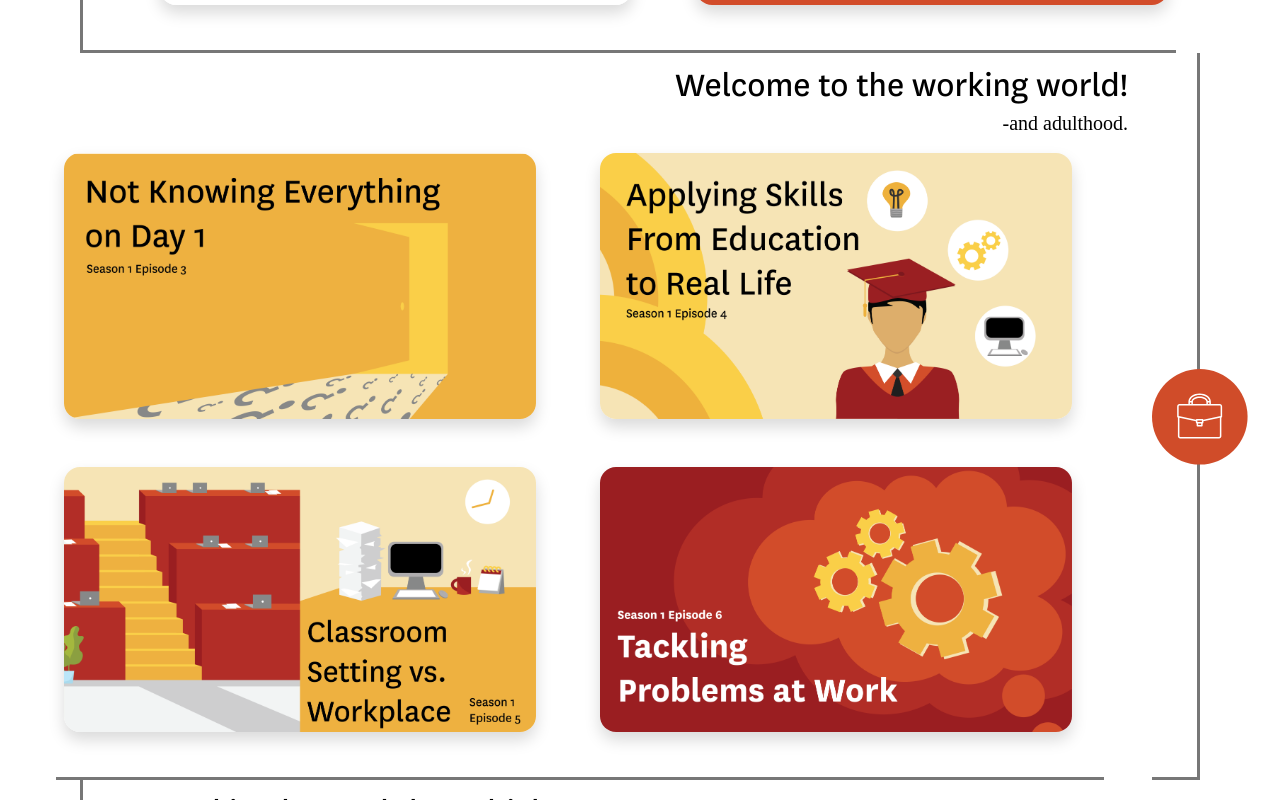
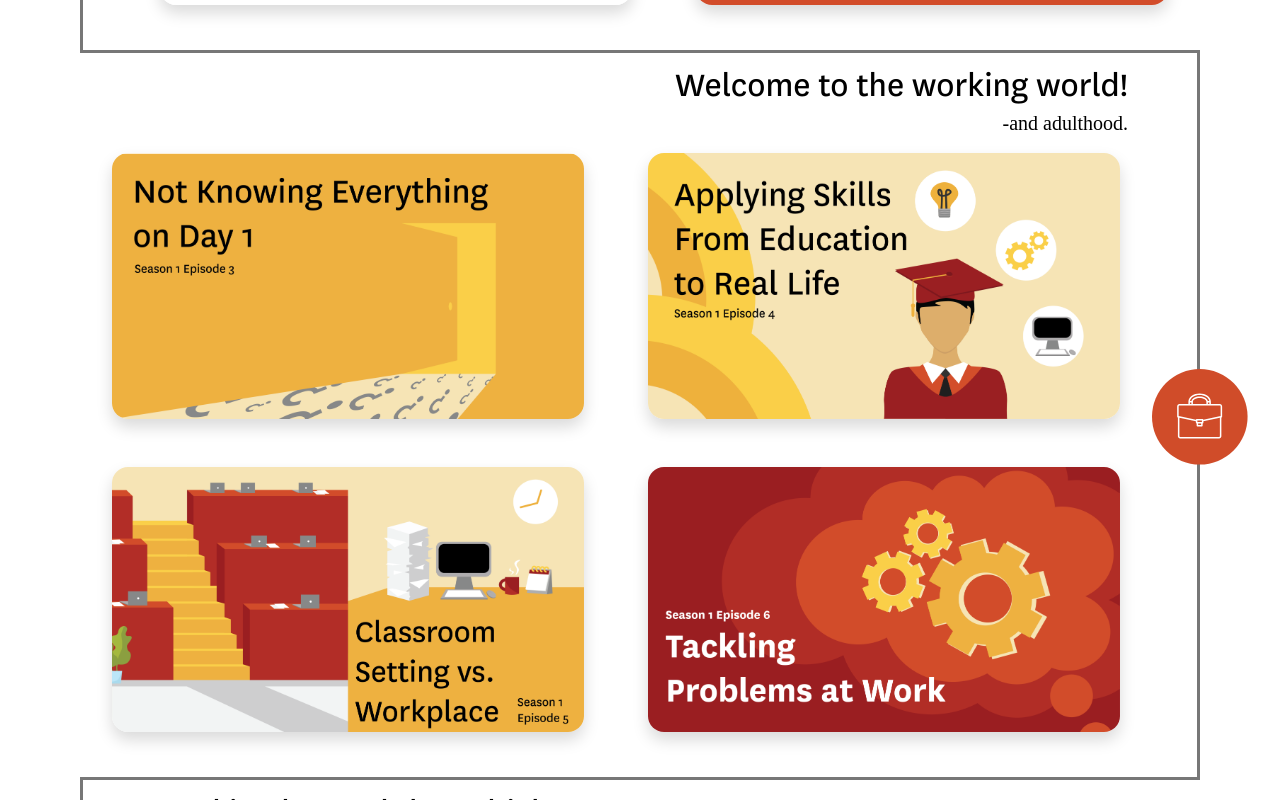
Before and after one commit to lunacd/vision-venture, a SvelteKit app: page /roadmap in a window 1280 px wide. Shown: the part 920-1720 px from the top of the page. Built offline with nearby package versions, Linux system fonts and the light colour scheme; a web font is replaced by a local one.

Commit message:
Fix desktop roadmap

```diff
--- a/src/components/roadmap_section.svelte
+++ b/src/components/roadmap_section.svelte
@@ -72,7 +72,8 @@
 		@apply relative md:mr-12;
 
 		& .border {
-			@apply absolute top-0 left-0 right-6 h-full border-0 border-b-3 border-solid border-b-dark-gray;
+			@apply absolute top-0 left-0 right-6 md:right-0;
+			@apply h-full border-0 border-b-3 border-solid border-b-dark-gray;
 		}
 	}
 
@@ -95,8 +96,12 @@
 			@apply left-0 border-l-0 border-r-3 border-solid border-r-dark-gray;
 		}
 
-		& .videos .border {
-			@apply left-6 right-0;
+		& .videos {
+			@apply md:mr-0 md:ml-12;
+
+			& .border {
+				@apply left-6 right-0 md:left-0;
+			}
 		}
 	}
 
```
